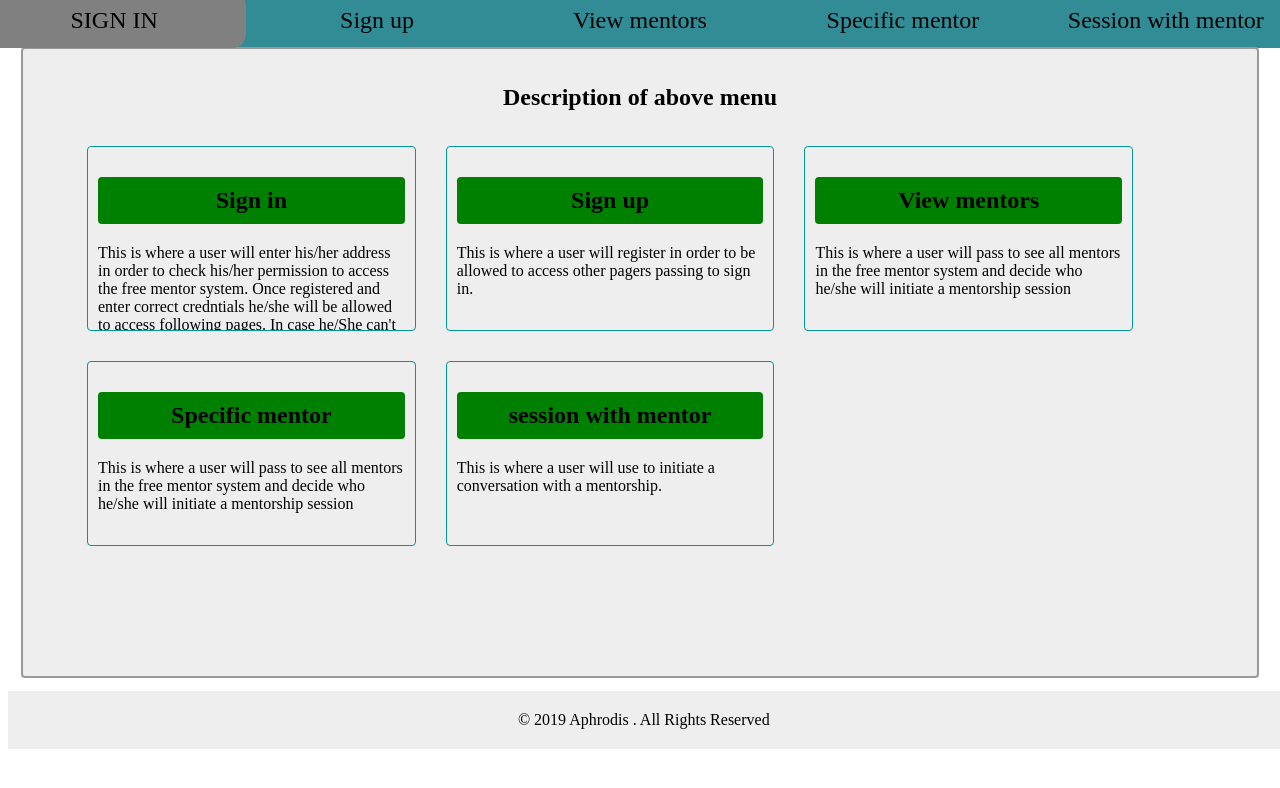
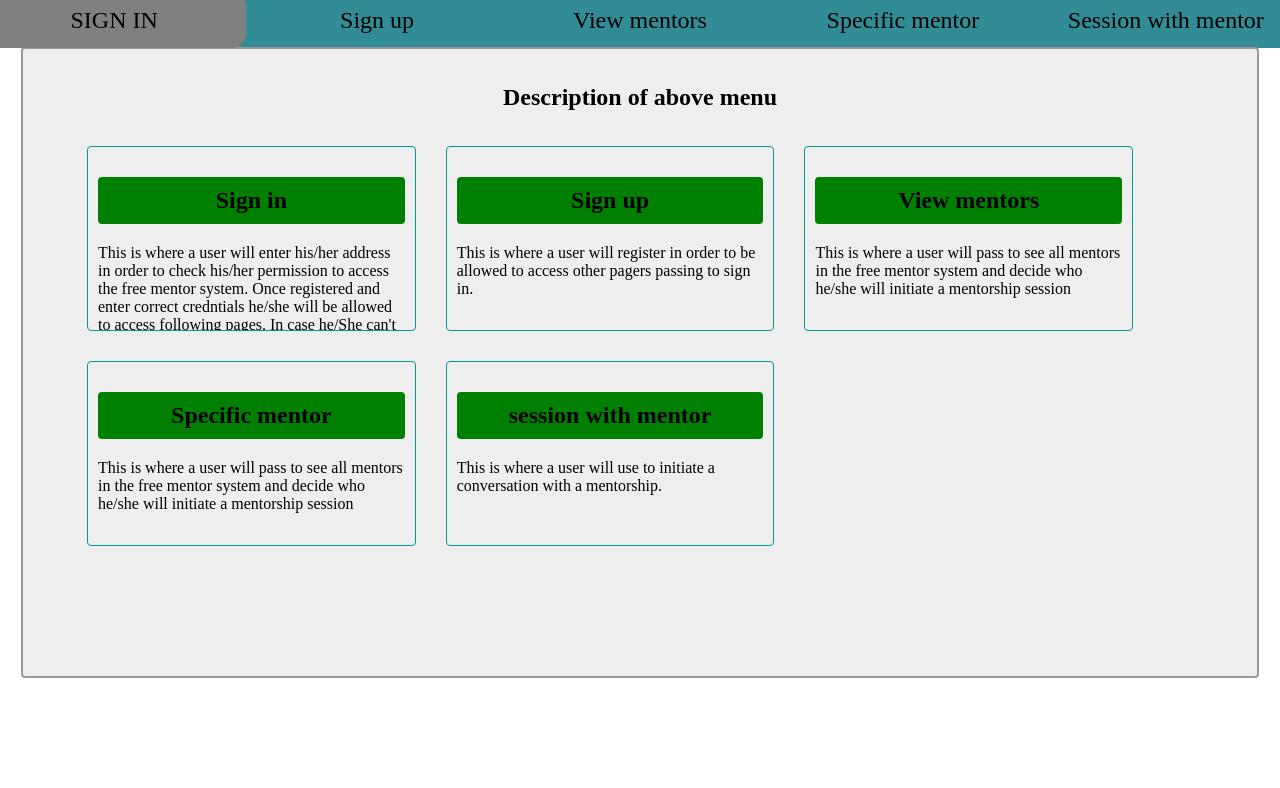
Before and after one commit to Niyapmet05/G-free-mentors, a plain HTML site: page UI/HTML/user.html in a window 1280 px wide. Drawn offline with Linux system fonts and the light colour scheme.

Commit message:
Correction again

```diff
--- a/UI/HTML/user.html
+++ b/UI/HTML/user.html
@@ -62,9 +62,5 @@
       </div>
     </div>
 
-
-	<footer class="footer">
-	  <p>&copy; 2019 Aphrodis . All Rights Reserved</p>
-	</footer>
   </body>
 </html>
```
